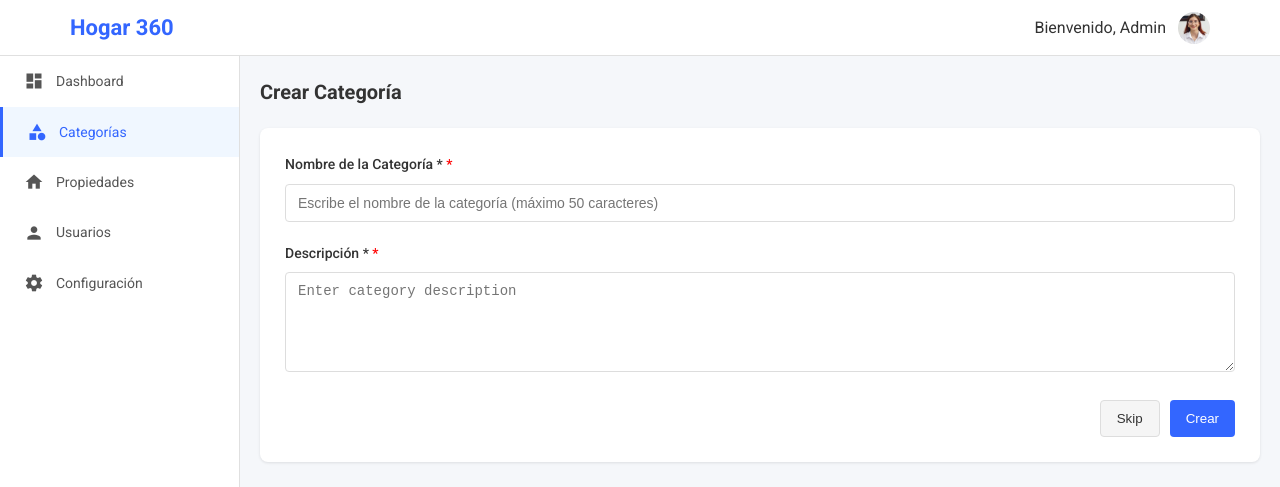
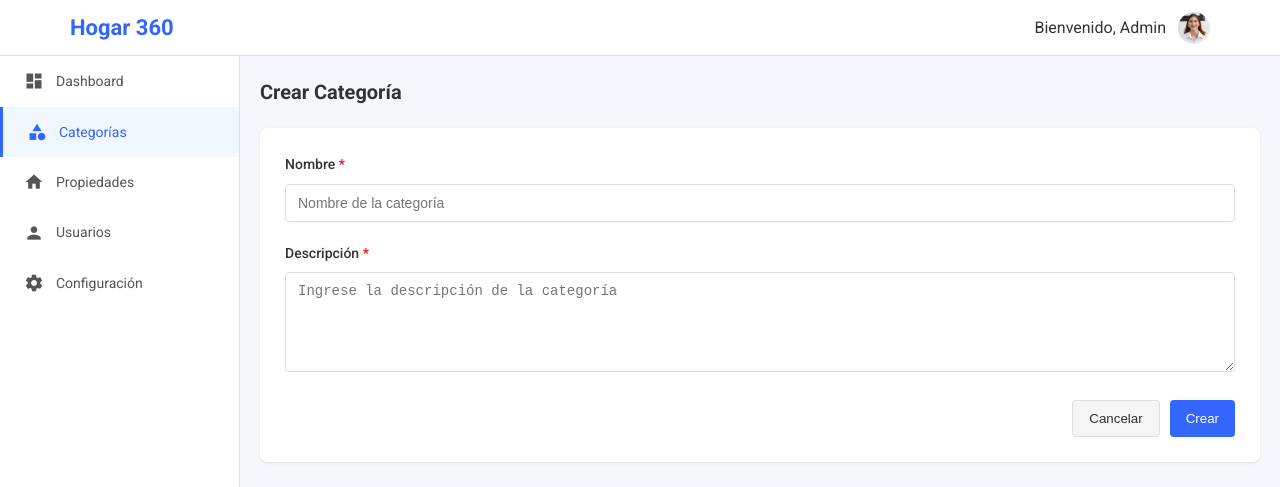
Before and after one commit to nataliahe24/Real-estate-app, an Angular app: page /categories in a window 1280 px wide. Shown: the top 487 px of the page. Built offline with nearby package versions, Linux system fonts and the light colour scheme; no server answers.

Commit message:
refactor: remove * aditional

```diff
--- a/src/app/components/organisms/category-manager/category-manager.component.html
+++ b/src/app/components/organisms/category-manager/category-manager.component.html
@@ -3,10 +3,10 @@
 
   <div class="category-form">
     <div class="form-group">
-      <label>Nombre de la Categoría *</label>
+      <label>Nombre</label>
       <input
         type="text"
-        placeholder="Escribe el nombre de la categoría (máximo 50 caracteres)"
+        placeholder="Nombre de la categoría"
         [value]="categoryData.name"
         (input)="categoryData.name = $any($event.target).value"
         maxlength="50"
@@ -14,16 +14,16 @@
     </div>
 
     <div class="form-group">
-      <label>Descripción *</label>
+      <label>Descripción</label>
       <textarea
-        placeholder="Enter category description"
+        placeholder="Ingrese la descripción de la categoría"
         [value]="categoryData.description"
         (input)="categoryData.description = $any($event.target).value"
       ></textarea>
     </div>
 
     <div class="form-actions">
-      <button class="skip-btn">Skip</button>
+      <button class="skip-btn">Cancelar</button>
       <button class="create-btn" (click)="onSubmit()">Crear</button>
     </div>
   </div>
```
